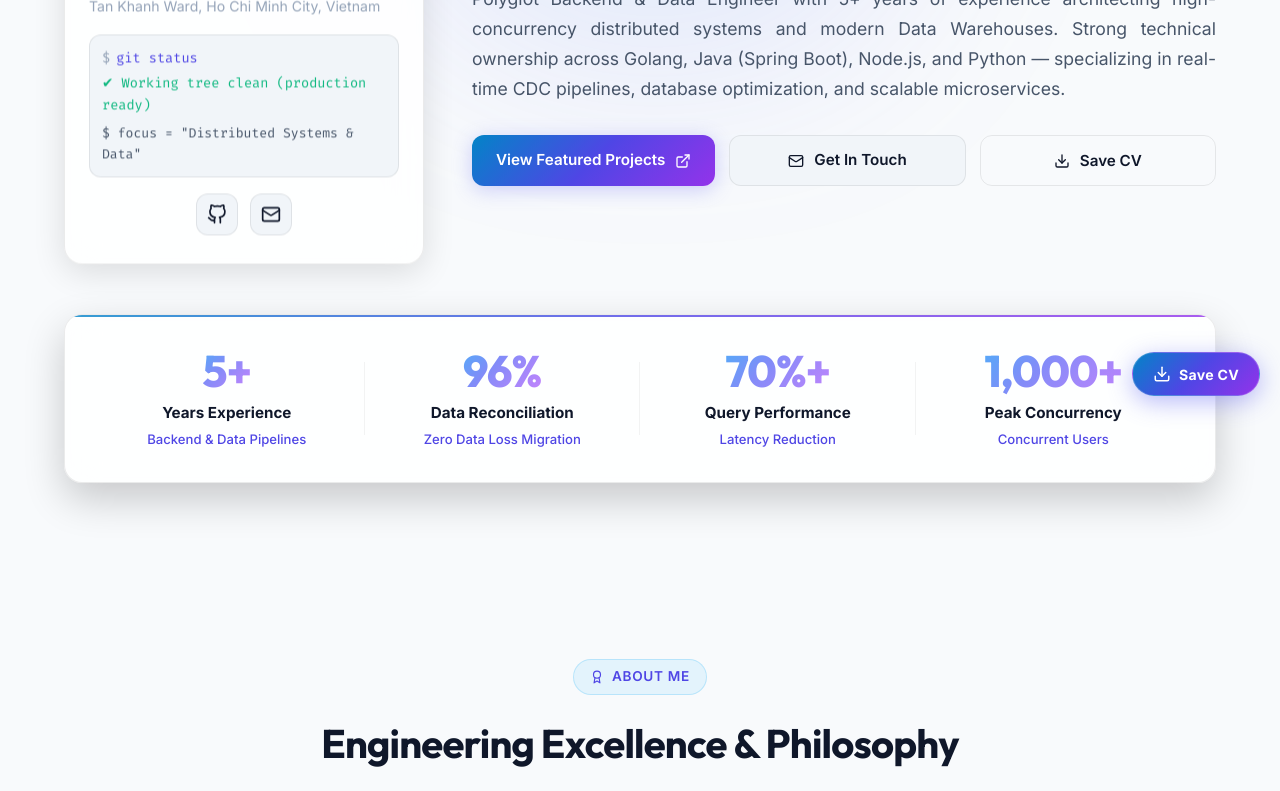
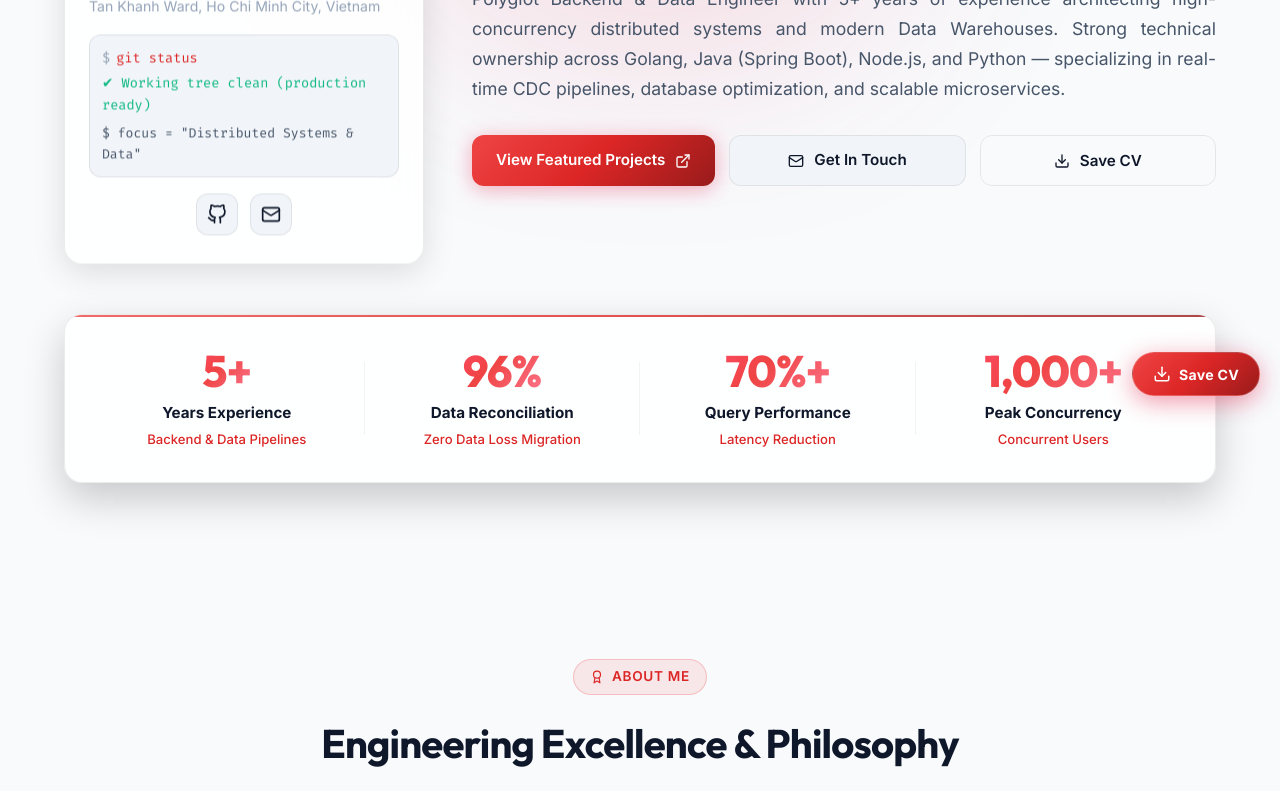
Before and after one commit to ga2631/ga2631.github.io, a React (Vite) app: page / in a window 1280 px wide. Shown: the part 380-1171 px from the top of the page. Built offline with nearby package versions, Linux system fonts and the light colour scheme; no server answers.

Commit message:
feat: update site theme and favicon to use a red color palette and add feature documentation

```diff
--- a/src/styles/index.css
+++ b/src/styles/index.css
@@ -3,7 +3,7 @@
    ========================================================================== */
 
 :root {
-  /* Color Palette - Dark Mode (Default) */
+  /* Color Palette - Dark Mode (Default) - Ruby & Crimson Red Theme */
   --bg-primary: #0b0f19;
   --bg-secondary: #111827;
   --bg-tertiary: #1f2937;
@@ -12,23 +12,26 @@
   --bg-glass: rgba(15, 23, 42, 0.75);
 
   --border-color: rgba(255, 255, 255, 0.08);
-  --border-color-hover: rgba(56, 189, 248, 0.4);
-  --border-glow: 0 0 20px rgba(56, 189, 248, 0.15);
+  --border-color-hover: rgba(239, 68, 68, 0.45);
+  --border-glow: 0 0 20px rgba(239, 68, 68, 0.2);
 
   --text-primary: #f8fafc;
   --text-secondary: #94a3b8;
   --text-muted: #64748b;
-  --text-accent: #38bdf8;
-
-  --accent-cyan: #38bdf8;
-  --accent-indigo: #6366f1;
-  --accent-purple: #a855f7;
+  --text-accent: #ff4d6d;
+
+  --accent-red: #ff385c;
+  --accent-crimson: #e11d48;
+  --accent-rose: #fb7185;
+  --accent-cyan: #ff4d6d;
+  --accent-indigo: #e11d48;
+  --accent-purple: #be123c;
   --accent-emerald: #10b981;
   --accent-amber: #f59e0b;
 
-  --gradient-primary: linear-gradient(135deg, #38bdf8 0%, #6366f1 50%, #a855f7 100%);
+  --gradient-primary: linear-gradient(135deg, #ff385c 0%, #e11d48 50%, #991b1b 100%);
   --gradient-card: linear-gradient(180deg, rgba(255, 255, 255, 0.03) 0%, rgba(255, 255, 255, 0) 100%);
-  --gradient-glow: radial-gradient(circle at 50% 0%, rgba(56, 189, 248, 0.15), transparent 70%);
+  --gradient-glow: radial-gradient(circle at 50% 0%, rgba(239, 68, 68, 0.18), transparent 70%);
 
   /* Typography */
   --font-sans: 'Inter', -apple-system, BlinkMacSystemFont, 'Segoe UI', Roboto, sans-serif;
@@ -60,17 +63,17 @@
   --bg-glass: rgba(255, 255, 255, 0.82);
 
   --border-color: rgba(0, 0, 0, 0.08);
-  --border-color-hover: rgba(99, 102, 241, 0.4);
-  --border-glow: 0 0 20px rgba(99, 102, 241, 0.12);
+  --border-color-hover: rgba(220, 38, 38, 0.4);
+  --border-glow: 0 0 20px rgba(220, 38, 38, 0.12);
 
   --text-primary: #0f172a;
   --text-secondary: #475569;
   --text-muted: #94a3b8;
-  --text-accent: #4f46e5;
-
-  --gradient-primary: linear-gradient(135deg, #0284c7 0%, #4f46e5 50%, #9333ea 100%);
+  --text-accent: #dc2626;
+
+  --gradient-primary: linear-gradient(135deg, #ef4444 0%, #dc2626 50%, #991b1b 100%);
   --gradient-card: linear-gradient(180deg, rgba(0, 0, 0, 0.02) 0%, rgba(0, 0, 0, 0) 100%);
-  --gradient-glow: radial-gradient(circle at 50% 0%, rgba(79, 70, 229, 0.08), transparent 70%);
+  --gradient-glow: radial-gradient(circle at 50% 0%, rgba(220, 38, 38, 0.08), transparent 70%);
 }
 
 /* ==========================================================================
@@ -108,7 +111,7 @@ body::before {
   transform: translateX(-50%);
   width: 800px;
   height: 550px;
-  background: radial-gradient(circle, rgba(56, 189, 248, 0.16) 0%, rgba(99, 102, 241, 0.1) 40%, transparent 70%);
+  background: radial-gradient(circle, rgba(239, 68, 68, 0.16) 0%, rgba(225, 29, 72, 0.1) 40%, transparent 70%);
   filter: blur(70px);
   pointer-events: none;
   z-index: 0;
@@ -160,7 +163,7 @@ p {
 }
 
 .gradient-text {
-  background: linear-gradient(135deg, #38bdf8 0%, #818cf8 35%, #c084fc 70%, #38bdf8 100%);
+  background: linear-gradient(135deg, #ff4d6d 0%, #ef4444 35%, #fb7185 70%, #ff4d6d 100%);
   background-size: 200% auto;
   -webkit-background-clip: text;
   -webkit-text-fill-color: transparent;
@@ -187,8 +190,8 @@ p {
   align-items: center;
   gap: 8px;
   padding: 6px 16px;
-  background: rgba(56, 189, 248, 0.1);
-  border: 1px solid rgba(56, 189, 248, 0.25);
+  background: rgba(239, 68, 68, 0.1);
+  border: 1px solid rgba(239, 68, 68, 0.25);
   border-radius: var(--radius-full);
   font-size: 0.85rem;
   font-weight: 600;
@@ -233,7 +236,7 @@ p {
   left: -100%;
   width: 100%;
   height: 2px;
-  background: linear-gradient(90deg, transparent, var(--accent-cyan), var(--accent-indigo), transparent);
+  background: linear-gradient(90deg, transparent, var(--accent-red), var(--accent-crimson), transparent);
   transition: left 0.65s cubic-bezier(0.16, 1, 0.3, 1);
   pointer-events: none;
 }
@@ -268,12 +271,12 @@ p {
 .btn-primary {
   background: var(--gradient-primary);
   color: #ffffff;
-  box-shadow: 0 4px 20px rgba(99, 102, 241, 0.3);
+  box-shadow: 0 4px 20px rgba(225, 29, 72, 0.35);
 }
 
 .btn-primary:hover {
   transform: translateY(-2px);
-  box-shadow: 0 6px 28px rgba(99, 102, 241, 0.45);
+  box-shadow: 0 6px 28px rgba(225, 29, 72, 0.5);
 }
 
 .btn-secondary {
@@ -297,7 +300,7 @@ p {
 .btn-outline:hover {
   border-color: var(--text-accent);
   color: var(--text-accent);
-  background: rgba(56, 189, 248, 0.05);
+  background: rgba(239, 68, 68, 0.06);
 }
 
 .btn-sm {
@@ -319,9 +322,9 @@ p {
 }
 
 .badge-cyan {
-  background: rgba(56, 189, 248, 0.12);
-  color: #38bdf8;
-  border-color: rgba(56, 189, 248, 0.25);
+  background: rgba(239, 68, 68, 0.12);
+  color: #ff4d6d;
+  border-color: rgba(239, 68, 68, 0.25);
 }
 
 .badge-emerald {
@@ -329,6 +332,7 @@ p {
   color: #10b981;
   border-color: rgba(16, 185, 129, 0.25);
 }
+
 
 /* ==========================================================================
    Header & Navbar
@@ -653,8 +657,8 @@ p {
 
 .drawer-nav-item.active {
   color: var(--text-accent);
-  background: rgba(56, 189, 248, 0.1);
-  border-color: rgba(56, 189, 248, 0.3);
+  background: rgba(239, 68, 68, 0.1);
+  border-color: rgba(239, 68, 68, 0.3);
 }
 
 .drawer-nav-icon {
@@ -746,7 +750,7 @@ p {
   background: var(--gradient-primary);
   color: #ffffff;
   border-color: transparent;
-  box-shadow: 0 2px 10px rgba(99, 102, 241, 0.3);
+  box-shadow: 0 2px 10px rgba(225, 29, 72, 0.35);
 }
 
 .drawer-theme-toggle-btn {
@@ -848,7 +852,7 @@ p {
   color: #ffffff;
   font-weight: 700;
   font-size: 0.88rem;
-  box-shadow: 0 6px 24px rgba(99, 102, 241, 0.45);
+  box-shadow: 0 6px 24px rgba(225, 29, 72, 0.45);
   border: 1px solid rgba(255, 255, 255, 0.2);
   position: relative;
   overflow: hidden;
@@ -856,8 +860,9 @@ p {
 
 .floating-btn-primary:hover {
   transform: translateY(-3px) scale(1.02);
-  box-shadow: 0 10px 32px rgba(99, 102, 241, 0.6);
-}
+  box-shadow: 0 10px 32px rgba(225, 29, 72, 0.6);
+}
+
 
 .floating-btn-primary:active {
   transform: translateY(0) scale(0.98);
@@ -1151,7 +1156,7 @@ p {
   display: inline-block;
   width: 7px;
   height: 13px;
-  background-color: var(--accent-cyan);
+  background-color: var(--accent-red);
   margin-left: 5px;
   vertical-align: middle;
   animation: blinkCursor 1s step-end infinite;
@@ -1204,7 +1209,7 @@ p {
   bottom: 0;
   left: 20px;
   width: 2px;
-  background: linear-gradient(180deg, var(--accent-cyan) 0%, var(--accent-indigo) 100%);
+  background: linear-gradient(180deg, var(--accent-red) 0%, var(--accent-crimson) 100%);
 }
 
 .timeline-item {
@@ -1221,10 +1226,11 @@ p {
   height: 20px;
   border-radius: 50%;
   background: var(--bg-primary);
-  border: 3px solid var(--accent-cyan);
-  box-shadow: 0 0 12px rgba(56, 189, 248, 0.5);
+  border: 3px solid var(--accent-red);
+  box-shadow: 0 0 12px rgba(239, 68, 68, 0.5);
   z-index: 2;
 }
+
 
 .timeline-card {
   padding: 32px;
@@ -1333,8 +1339,9 @@ p {
   background: var(--gradient-primary);
   color: #ffffff;
   border-color: transparent;
-  box-shadow: 0 4px 18px rgba(99, 102, 241, 0.3);
-}
+  box-shadow: 0 4px 18px rgba(225, 29, 72, 0.35);
+}
+
 
 .view-tab-count {
   font-size: 0.75rem;
@@ -1444,11 +1451,12 @@ p {
   font-size: 0.82rem;
   font-weight: 500;
   color: var(--text-primary);
-  background: rgba(56, 189, 248, 0.08);
-  border: 1px solid rgba(56, 189, 248, 0.2);
+  background: rgba(239, 68, 68, 0.08);
+  border: 1px solid rgba(239, 68, 68, 0.2);
   border-radius: var(--radius-sm);
   padding: 5px 10px;
 }
+
 
 .project-card-footer {
   margin-top: auto;
@@ -1497,15 +1505,15 @@ p {
   left: 0;
   right: 0;
   height: 3px;
-  background: linear-gradient(90deg, var(--accent-purple), var(--accent-primary));
+  background: linear-gradient(90deg, var(--accent-rose), var(--accent-red));
   opacity: 0.7;
   transition: opacity var(--transition-normal);
 }
 
 .github-repo-card:hover {
   transform: translateY(-4px);
-  border-color: rgba(168, 85, 247, 0.4);
-  box-shadow: 0 12px 32px rgba(168, 85, 247, 0.12);
+  border-color: rgba(239, 68, 68, 0.4);
+  box-shadow: 0 12px 32px rgba(239, 68, 68, 0.15);
 }
 
 .github-repo-card:hover::before {
@@ -1518,12 +1526,13 @@ p {
   gap: 5px;
   font-size: 0.75rem;
   font-weight: 600;
-  color: var(--accent-primary);
-  background: rgba(99, 102, 241, 0.1);
+  color: var(--text-accent);
+  background: rgba(239, 68, 68, 0.1);
   padding: 3px 10px;
   border-radius: var(--radius-full);
-  border: 1px solid rgba(99, 102, 241, 0.25);
-}
+  border: 1px solid rgba(239, 68, 68, 0.25);
+}
+
 
 .repo-date {
   font-size: 0.78rem;
@@ -1724,19 +1733,20 @@ p {
 }
 
 .skill-level-dot.level-expert {
-  background-color: var(--accent-emerald);
-  box-shadow: 0 0 6px rgba(16, 185, 129, 0.6);
+  background-color: var(--accent-red);
+  box-shadow: 0 0 6px rgba(239, 68, 68, 0.6);
 }
 
 .skill-level-dot.level-advanced {
-  background-color: var(--accent-cyan);
-  box-shadow: 0 0 6px rgba(56, 189, 248, 0.6);
+  background-color: var(--accent-rose);
+  box-shadow: 0 0 6px rgba(251, 113, 133, 0.6);
 }
 
 .skill-level-dot.level-proficient {
-  background-color: var(--accent-indigo);
-  box-shadow: 0 0 6px rgba(99, 102, 241, 0.6);
-}
+  background-color: var(--accent-amber);
+  box-shadow: 0 0 6px rgba(245, 158, 11, 0.6);
+}
+
 
 /* ==========================================================================
    Education & Certifications
@@ -1840,8 +1850,8 @@ p {
 }
 
 .blog-search-input:focus {
-  border-color: var(--accent-cyan);
-  box-shadow: 0 0 0 3px rgba(56, 189, 248, 0.15);
+  border-color: var(--accent-red);
+  box-shadow: 0 0 0 3px rgba(239, 68, 68, 0.15);
   background: var(--bg-primary);
 }
 
@@ -1894,8 +1904,8 @@ p {
 }
 
 .blog-tag-pill.active {
-  background: rgba(56, 189, 248, 0.15);
-  border-color: var(--accent-cyan);
+  background: rgba(239, 68, 68, 0.15);
+  border-color: var(--accent-red);
   color: var(--text-accent);
 }
 
@@ -2000,8 +2010,8 @@ p {
 
 .article-summary-callout {
   padding: 18px 22px;
-  background: rgba(56, 189, 248, 0.08);
-  border-left: 4px solid var(--accent-cyan);
+  background: rgba(239, 68, 68, 0.08);
+  border-left: 4px solid var(--accent-red);
   border-radius: var(--radius-sm);
   color: var(--text-secondary);
   font-size: 1.02rem;
@@ -2097,7 +2107,7 @@ p {
   border-radius: 4px;
   font-family: var(--font-mono);
   font-size: 0.88em;
-  color: var(--accent-cyan);
+  color: var(--accent-red);
 }
 
 /* ==========================================================================
@@ -2130,13 +2140,14 @@ p {
   width: 52px;
   height: 52px;
   border-radius: var(--radius-md);
-  background: rgba(56, 189, 248, 0.12);
+  background: rgba(239, 68, 68, 0.12);
   color: var(--text-accent);
   display: flex;
   align-items: center;
   justify-content: center;
   margin-bottom: 20px;
 }
+
 
 .contact-card-body {
   flex: 1;
@@ -2289,7 +2300,7 @@ p {
   .print-title {
     font-size: 9.2pt;
     font-weight: 700;
-    color: #0284c7;
+    color: #b91c1c;
     letter-spacing: 0.03em;
     margin-bottom: 4px;
   }
@@ -2381,9 +2392,10 @@ p {
   .print-proj-role,
   .print-edu-inst {
     font-weight: 600;
-    color: #0284c7;
+    color: #b91c1c;
     font-size: 8.5pt;
   }
+
 
   .print-exp-meta,
   .print-edu-period {
```
Also changed, not shown: public/favicon.svg, 1 other file (tests, documents, lock files or other folders).
